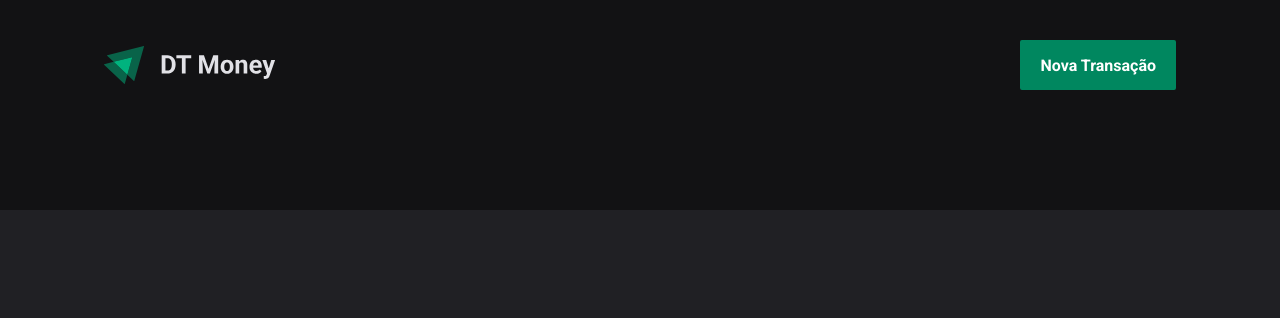
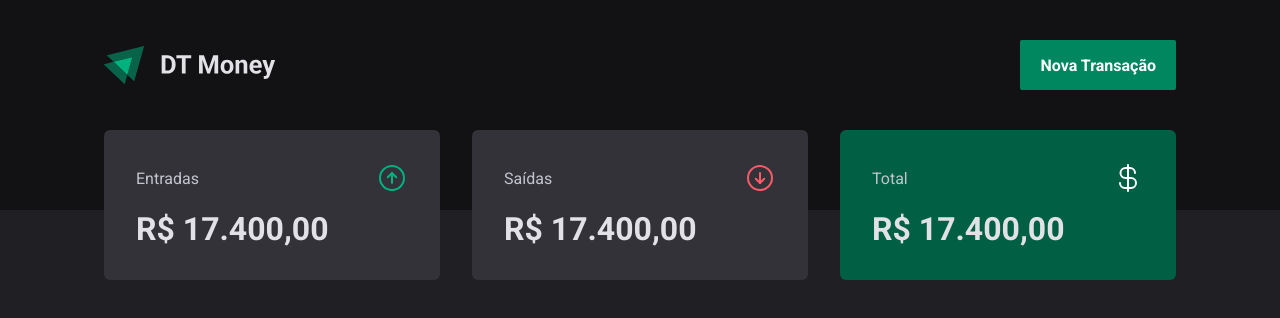
Before and after one commit to GerardoRodrigues/dt-money, a React (Vite) app: page / in a window 1280 px wide. Shown: the top 318 px of the page. Built offline with nearby package versions, Linux system fonts and the light colour scheme.

Commit message:
componenete summary

```diff
--- a/package.json
+++ b/package.json
@@ -10,6 +10,7 @@
     "preview": "vite preview"
   },
   "dependencies": {
+    "phosphor-react": "^1.4.1",
     "react": "^19.0.0",
     "react-dom": "^19.0.0",
     "styled-components": "^6.1.15"
--- /dev/null
+++ b/src/components/Summary/index.tsx
@@ -0,0 +1,35 @@
+import { ArrowCircleDown, ArrowCircleUp, CurrencyDollar } from "phosphor-react";
+import { SummaryCard, SummaryContainer } from "./styles";
+
+export function Summary() {
+    return(
+        <SummaryContainer>
+            <SummaryCard>
+                <header>
+                    <span>Entradas</span>
+                    <ArrowCircleUp size={32} color="#00b37e"/>
+                </header>
+
+                <strong>R$ 17.400,00</strong>
+            </SummaryCard>
+
+            <SummaryCard>
+                <header>
+                    <span>Saídas</span>
+                    <ArrowCircleDown size={32} color="#f75a68"/>
+                </header>
+
+                <strong>R$ 17.400,00</strong>
+            </SummaryCard>
+            <SummaryCard variant="green">
+
+                <header>
+                    <span>Total</span>
+                    <CurrencyDollar size={32} color="#fff"/>
+                </header>
+
+                <strong>R$ 17.400,00</strong>
+            </SummaryCard>
+        </SummaryContainer>
+    )
+}
--- /dev/null
+++ b/src/components/Summary/styles.ts
@@ -0,0 +1,41 @@
+import { css, styled } from "styled-components";
+
+export const SummaryContainer = styled.section`
+    width: 100%;
+    max-width: 1120px;
+    margin: 0 auto;
+    padding: 0 1.5rem;
+
+    display: grid;
+    grid-template-columns: repeat(3, 1fr);
+    gap: 2rem;
+
+    margin-top: -5rem;
+`;
+
+interface SummaryCardProps {
+    variant ?: 'green';
+}
+
+export const SummaryCard = styled.div<SummaryCardProps>`
+    background: ${prosps => prosps.theme['gray-600']};
+    border-radius: 6px;
+    padding: 2rem;
+
+    header {
+        display: flex;
+        justify-content: space-between;
+        align-items: center;
+        color: ${prosps => prosps.theme['gray-300']};
+    }
+
+    strong {
+        display: block;
+        margin-top: 1rem;
+        font-size: 2rem;
+    }
+
+    ${prosps => prosps.variant === 'green' && css`
+        background: ${prosps.theme['green-700']};
+    `}
+`;
--- a/src/pages/Transactions/index.tsx
+++ b/src/pages/Transactions/index.tsx
@@ -1,7 +1,11 @@
 import { Header } from "../../components/Header";
+import { Summary } from "../../components/Summary";
 
 export function Transaction () {
     return (
-        <Header />
+        <div>
+            <Header />
+            <Summary />
+        </div>
     )
 }
```
Also changed, not shown: 1 other file (tests, documents, lock files or other folders).
